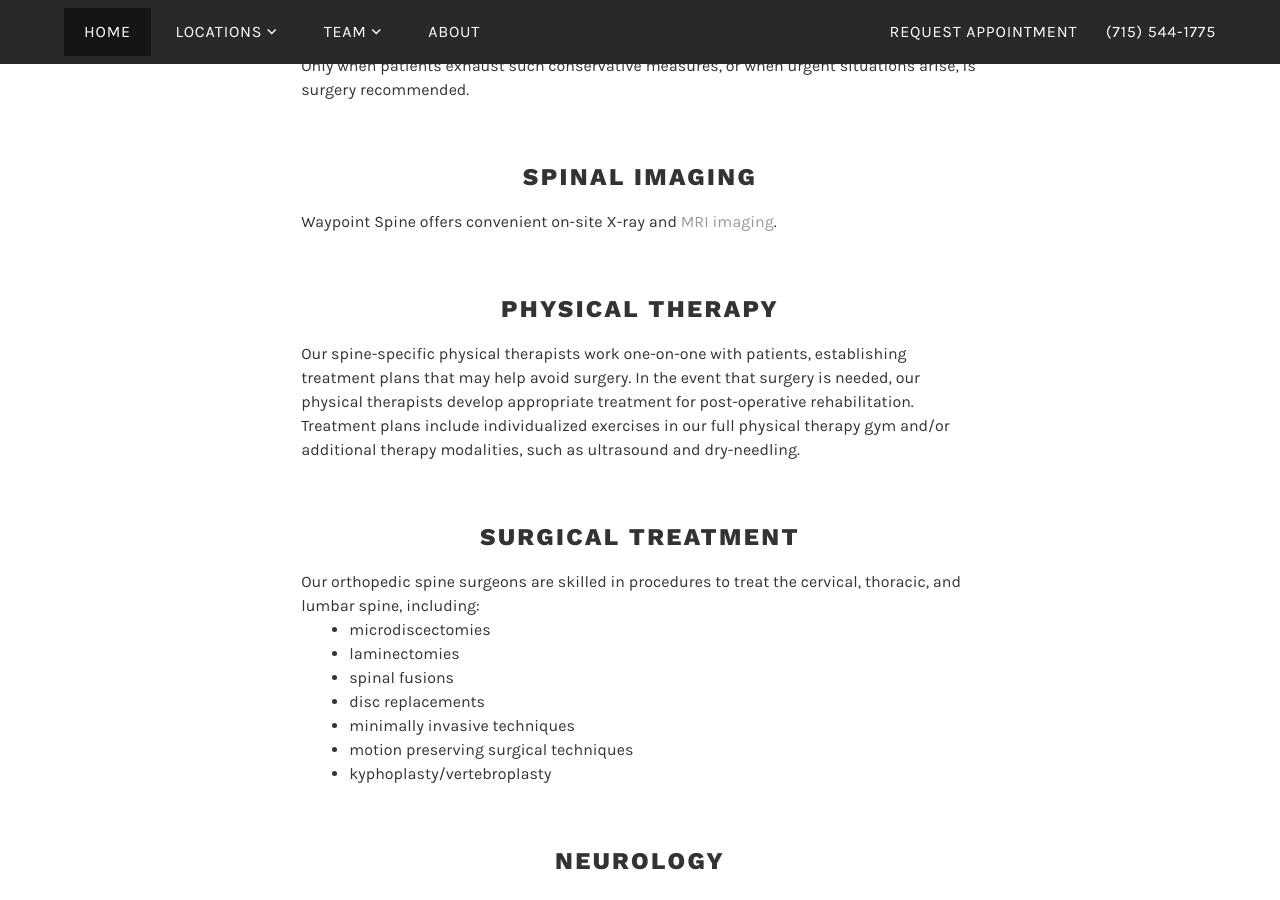
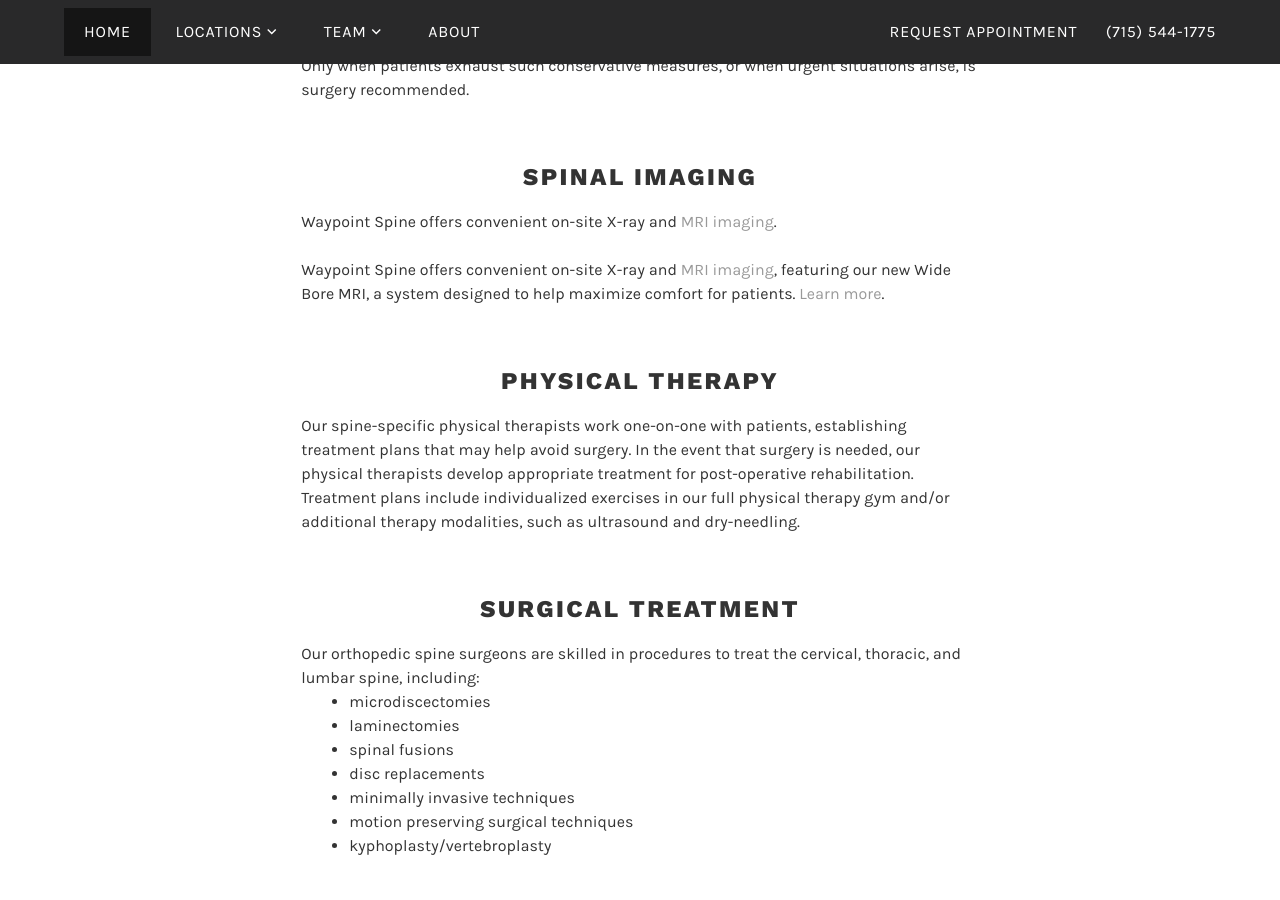
Before and after one commit to lfairchild/waypoint-spine, a Jekyll site: the page built from index.html, in a window 1280 px wide and 900 px high, scrolled down 3729 px. Built offline with Jekyll 4.4.1, drawn with Linux system fonts in a browser that asks for light colours.

Commit message:
Update index.html

```diff
--- a/index.html
+++ b/index.html
@@ -86,7 +86,9 @@ description: Waypoint Spine is an orthopedic practice dedicated to evaluating an
                 arise, is surgery recommended.</p>
 				<h3>Spinal Imaging</h3>
 			<p>Waypoint Spine offers convenient on-site X-ray and <a href="{{ "/MRI/" | relative_url }}">MRI imaging</a>.</p>
-                <h3>Physical Therapy</h3>
+                <p>Waypoint Spine offers convenient on-site X-ray and <a href="{{ "/MRI/" | relative_url }}">MRI imaging</a>, featuring our new
+Wide Bore MRI, a system designed to help maximize comfort for patients. <a href="{{ "/MRI/" | relative_url }}">Learn more</a>.</p>
+		<h3>Physical Therapy</h3>
                 <p>Our spine-specific physical therapists work one-on-one with patients,
                 establishing treatment plans that may help avoid surgery. In the event that surgery is needed, our physical therapists
                 develop appropriate treatment for post-operative rehabilitation. Treatment plans include individualized exercises in our full
```
